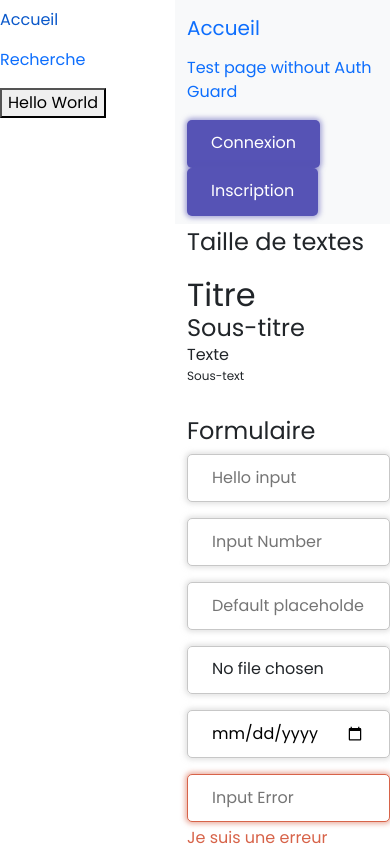
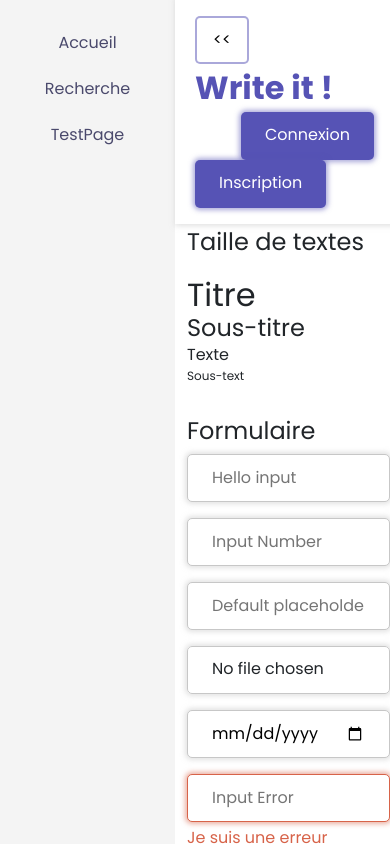
Before and after one commit to BLOG-HITEMA/frontend, a Vue app: page /test in a window 390 px wide. Built offline with nearby package versions, Linux system fonts and the light colour scheme.

Commit message:
Design Aside + Header Ajustement des boutons de connexion et inscriptions et déconnexion Passage de la variable isMobile dans le header et l'aside

```diff
--- a/src/App.vue
+++ b/src/App.vue
@@ -12,9 +12,9 @@ import { ref } from 'vue';
 </script>
 
 <template>
-    <Aside :active="activeAside"/>
+    <Aside :active="activeAside" :isMobile="isMobile"/>
     <div :class="`container-custom ${isMobile ? (activeAside ? 'collapsed-r' : 'no-collapsed-r') : ''}`">
-        <Header :toggle="toggleActiveAside"/>
+        <Header :toggle="toggleActiveAside" :isMobile="isMobile"/>
         <RouterView />
     </div>
 </template>
--- a/src/assets/style.css
+++ b/src/assets/style.css
@@ -20,6 +20,7 @@ html, body{
     --red-color: 215, 99, 73; /* #D76349 */
     --orange-color: 255, 194, 93; /* #FFC25D */
     --grey-color: 199, 199, 199; /* #C7C7C7 */
+    --grey-light-color: 244, 244, 244; /* #f4f4f4 */
     --background-grey-color: 74, 73, 108; /* #4A496C */
 }
 main{
@@ -58,3 +59,15 @@ main{
 .text-orange{
     color: rgba(var(--orange-color));
 }
+/* Custom CSS */
+.linkAsBtn{
+    transition: all 0.15s ease-in-out;
+    background-color: rgba(var(--blue-color));
+    box-shadow: 0px 0px 5px 2px rgba(var(--blue-color), 0.5);
+    border: none;
+    height: 48px;
+    padding: 11px 24px;
+    border-radius: 5px;
+    color: rgba(var(--white-color));
+    text-decoration: none;
+}
--- a/src/components/Aside.vue
+++ b/src/components/Aside.vue
@@ -2,6 +2,7 @@
 import { ref } from 'vue';
 import { RouterLink } from 'vue-router';
 import { useAuthService } from '../services/authService';
+import Button from './Button.vue';
 
     const {auth, disconnect} = useAuthService();
     defineProps({
@@ -12,29 +13,48 @@ import { useAuthService } from '../services/authService';
         toggle: {
             type: Function,
             default: () => {}
+        },
+        isMobile: {
+            type: Boolean
         }
     });
 </script>
 <template>
     <aside :class="active ? 'no-collapsed' : 'collapsed'">
         <nav>
-            <ul class="navbar-nav me-auto mb-2 mb-lg-0">
+            <ul class="navbar-nav me-auto text-center">
                 <li class="nav-item">
-                    <RouterLink class="nav-link active" to="/" data-test-id="accueilAside">Accueil</RouterLink>
+                    <RouterLink to="/" data-test-id="accueilAside">Accueil</RouterLink>
                 </li>
                 <li class="nav-item">
-                    <RouterLink class="nav-link" to="/" data-test-id="searchAside">Recherche</RouterLink>
+                    <RouterLink to="/search" data-test-id="searchAside">Recherche</RouterLink>
+                </li>
+                <li class="nav-item">
+                    <RouterLink to="/test" data-test-id="searchAside">TestPage</RouterLink>
                 </li>
             </ul>
         </nav>
-    <button @click="toggle()">Hello World</button>
+        <div class="mt-auto mb-4 text-center">
+            <RouterLink v-if="isMobile && !auth" class="d-block linkAsBtn mb-4" data-test-connexion='connexion' to="/login">Connexion</RouterLink>
+            <RouterLink v-if="isMobile && !auth" class="linkAsBtn" to="/register">Inscription</RouterLink>
+            <Button v-if="auth" :text="'Déconnexion'" @click="disconnect()"/>
+        </div>
     </aside>
 </template>
 <style scoped>
 aside{
+    padding-top: 20px;
     min-width: 175px;
     width: 175px;
     max-width: 175px;
+    display: flex;
+    flex-direction: column;
+    justify-content: center;
+    align-items: center;
+    background-color: rgba(var(--grey-light-color));
+}
+nav{
+    width: 100%;
 }
 .no-collapsed {
     transition: all 0.3s ease;
@@ -44,4 +64,15 @@ aside{
     transition: all 0.3s ease;
     margin-left: -175px;
 }
+a{
+    transition: all 0.3s ease;
+    padding: 11px 24px!important;
+    color: rgba(var(--background-grey-color));
+    display: block;
+    text-decoration: none;
+}
+a:hover{
+    color: white;
+    background-color: rgba(var(--blue-color));
+}
 </style>
--- a/src/components/Button.vue
+++ b/src/components/Button.vue
@@ -53,6 +53,11 @@ button.green{
     background-color: rgba(var(--green-color));
     box-shadow: 0px 0px 5px 2px rgba(var(--green-color), 0.5);
 }
+button.white{
+    color: black;
+    background-color: rgba(var(--white-color));
+    border: 2px solid rgba(var(--blue-color), 0.5);
+}
 button:hover{
     transition: all 0.15s ease-in-out;
 }
@@ -68,6 +73,10 @@ button.orange:hover{
 button.green:hover{
     background-color: rgba(var(--green-color), 0.7);
 }
+button.white:hover{
+    background-color: rgba(var(--blue-color));
+    color: white;
+}
 button:disabled{
     color: rgba(var(--background-grey-color));
     background-color: rgba(var(--grey-color))!important;
--- a/src/components/Header.vue
+++ b/src/components/Header.vue
@@ -3,43 +3,49 @@ import { RouterLink } from 'vue-router';
 import { useAuthService } from '../services/authService';
 import Button from './Button.vue';
 
-const {auth, disconnect} = useAuthService();
+defineProps({
+    toggle: {
+        type: Function,
+        default: () => {}
+    },
+    isMobile: {
+        type: Boolean
+    }
+});
+const {auth} = useAuthService();
 </script>
 <template>
-<nav class="navbar navbar-expand-lg bg-light">
+<nav class="navbar navbar-expand-lg">
     <div class="container-fluid">
-        <RouterLink class="navbar-brand" to="/">Accueil</RouterLink>
-        <ul class="navbar-nav me-auto mb-2 mb-lg-0">
-            <li class="nav-item" v-if="auth">
-                <RouterLink class="nav-link active" to="/testauth">Test page with Auth Guard</RouterLink>
-            </li>
-            <li class="nav-item" v-if="!auth">
-                <RouterLink class="nav-link" to="/test">Test page without Auth Guard</RouterLink>
-            </li>
-            <li class="nav-item" v-if="auth">
-                <RouterLink class="nav-link" data-test-profil='loick' :to="`/user/${auth.id}`">{{auth.name}}</RouterLink>
-            </li>
-        </ul>
-
-        <RouterLink v-if="!auth" class="me-2 buttonLien" data-test-connexion='connexion' to="/login">Connexion</RouterLink>
-        <RouterLink v-if="!auth" class=" buttonLien" to="/register">Inscription</RouterLink>
-
-        <Button v-if="auth" :classSup="'ms-auto'" :text="'Déconnexion'" :click="disconnect"/>
+        <Button @click="toggle()" :text="'<<'" :classSup="'me-3 py-2 px-3'" :color="'white'"/>
+        <RouterLink class="brand title" to="/">Write it !</RouterLink>
+        <RouterLink v-if="auth" class="profil-link px-3 py-2" data-test-profil='loick' :to="`/user/${auth.id}`">Profil</RouterLink>
+        <RouterLink v-if="!isMobile && !auth" class="ms-auto me-2 linkAsBtn" data-test-connexion='connexion' to="/login">Connexion</RouterLink>
+        <RouterLink v-if="!isMobile && !auth" class="linkAsBtn" to="/register">Inscription</RouterLink>
     </div>
 </nav>
 </template>
 
 <style scoped>
-.buttonLien{
-    transition: all 0.15s ease-in-out;
+nav{
+    padding: 16px 8px;
+    box-shadow: 2px 0px 5px 2px rgba(var(--grey-color), 0.5);
+}
+.brand{
+    text-decoration: none;
+    color: rgba(var(--blue-color));
+    font-weight: 700;
+}
+.profil-link{
+    transition: all 0.3s ease-in-out;
+    text-decoration: none;
+    color: rgba(var(--blue-color));
+    font-weight: 700;
+    border-radius: 5px;
+}
+.profil-link:hover{
+    transition: all 0.3s ease-in-out;
     background-color: rgba(var(--blue-color));
-    box-shadow: 0px 0px 5px 2px rgba(var(--blue-color), 0.5);
-    border: none;
-    height: 48px;
-    padding: 11px 24px;
-    border-radius: 5px;
-    color: rgba(var(--white-color));
-    text-decoration: none;
+    color: white;
 }
-
 </style>
--- a/src/views/TestPage.vue
+++ b/src/views/TestPage.vue
@@ -78,10 +78,10 @@ function displayToast(msg, type = "info"){
             </form>
             <div class="col-12">
                 <h3>Notification</h3>
-                <Button :color="'blue'" :text="'Notification info'" :classSup="'m-2'" :click="() => displayToast('Hello Info')"/>
-                <Button :color="'green'" :text="'Notification success'" :classSup="'m-2'" :click="() => displayToast('Hello Success', 'success')"/>
-                <Button :color="'red'" :text="'Notification error'" :classSup="'m-2'" :click="() => displayToast('Hello Error', 'error')"/>
-                <Button :color="'orange'" :text="'Notification warning'" :classSup="'m-2'" :click="() => displayToast('Hello Warning', 'warning')"/>
+                <Button :color="'blue'" :text="'Notification info'" :classSup="'m-2'" @click="displayToast('Hello Info')"/>
+                <Button :color="'green'" :text="'Notification success'" :classSup="'m-2'" @click="displayToast('Hello Success', 'success')"/>
+                <Button :color="'red'" :text="'Notification error'" :classSup="'m-2'" @click="displayToast('Hello Error', 'error')"/>
+                <Button :color="'orange'" :text="'Notification warning'" :classSup="'m-2'" @click="displayToast('Hello Warning', 'warning')"/>
             </div>
         </div>
     </main>
```
Also changed, not shown: 1 other file (tests, documents, lock files or other folders).
